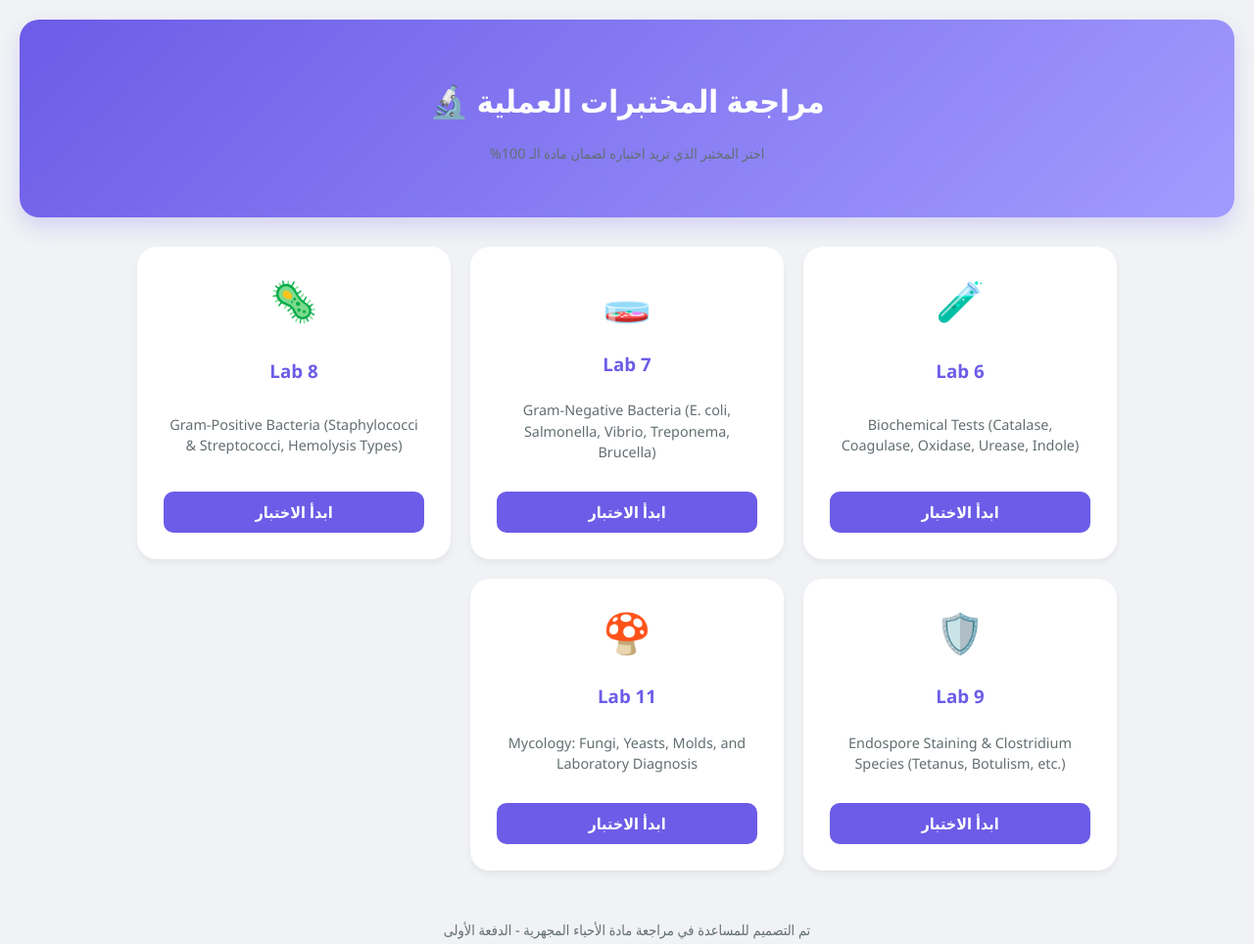
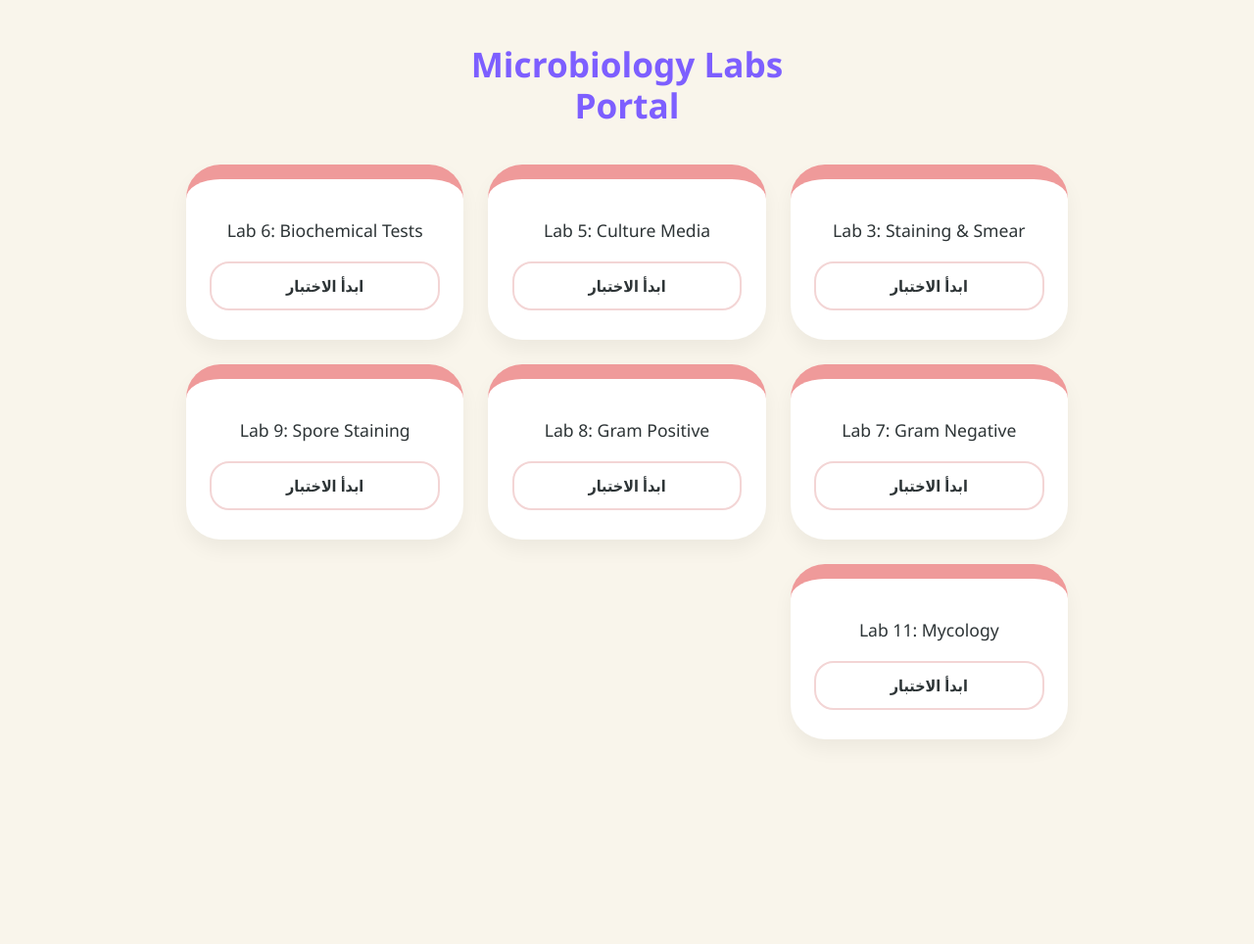
Before and after one commit to diaa14d-cmyk/Microbiology-, a plain HTML site: page index.html in a window 1280 px wide. Shown: the whole page at 98% size. After the commit the page ends 800 px from the top, so only its background shows below. Drawn offline with Linux system fonts and the light colour scheme.

Commit message:
Add files via upload

```diff
--- a/index.html
+++ b/index.html
@@ -3,123 +3,127 @@
 <head>
     <meta charset="UTF-8">
     <meta name="viewport" content="width=device-width, initial-scale=1.0">
-    <title>بوابة مراجعة الأحياء المجهرية</title>
+    <title>Microbiology Labs Portal</title>
     <style>
         :root {
-            --primary: #6c5ce7;
-            --secondary: #a29bfe;
-            --bg: #f0f2f5;
-            --text: #2d3436;
+            --bg-color: #f9f5eb;      /* الخلفية الكريمية */
+            --main-coral: #ef9a9a;    /* اللون المرجاني للحد العلوي */
+            --text-purple: #7d5fff;   /* البنفسجي للعنوان الرئيسي */
+            --card-white: #ffffff;
+            --border-light: #f3d5d5;  /* لون حدود الأزرار */
         }
+
         body {
-            font-family: 'Segoe UI', Tahoma, Geneva, Verdana, sans-serif;
-            background-color: var(--bg);
-            color: var(--text);
+            font-family: 'Segoe UI', Tahoma, sans-serif;
+            background-color: var(--bg-color);
             margin: 0;
             padding: 20px;
+            display: flex;
+            flex-direction: column;
+            align-items: center;
         }
-        header {
+
+        .header-title {
+            color: var(--text-purple);
+            margin-bottom: 40px;
             text-align: center;
-            padding: 40px 0;
-            background: linear-gradient(135deg, var(--primary), var(--secondary));
-            color: white;
-            border-radius: 20px;
-            margin-bottom: 30px;
-            box-shadow: 0 10px 20px rgba(108, 92, 231, 0.2);
+            font-size: 2.2rem;
+            line-height: 1.2;
         }
-        .container {
-            max-width: 1000px;
-            margin: 0 auto;
+
+        .grid-portal {
             display: grid;
             grid-template-columns: repeat(auto-fit, minmax(280px, 1fr));
-            gap: 20px;
+            gap: 25px;
+            width: 100%;
+            max-width: 900px;
         }
-        .lab-card {
-            background: white;
-            padding: 25px;
-            border-radius: 20px;
-            text-align: center;
+
+        .lab-link {
+            text-decoration: none;
+            background: var(--card-white);
+            border-radius: 35px; /* زوايا مستديرة كبيرة كما في الصورة */
+            padding: 30px 20px;
+            box-shadow: 0 10px 20px rgba(0,0,0,0.05);
+            border-top: 15px solid var(--main-coral); /* الحد المرجاني */
             transition: 0.3s;
-            border: 2px solid transparent;
-            cursor: pointer;
-            box-shadow: 0 4px 6px rgba(0,0,0,0.05);
             display: flex;
             flex-direction: column;
-            justify-content: space-between;
+            align-items: center;
         }
-        .lab-card:hover {
-            transform: translateY(-10px);
-            border-color: var(--primary);
-            box-shadow: 0 15px 30px rgba(0,0,0,0.1);
+
+        .lab-link:hover {
+            transform: translateY(-5px);
+            box-shadow: 0 15px 30px rgba(239, 154, 154, 0.2);
         }
-        .lab-icon {
-            font-size: 40px;
-            margin-bottom: 15px;
+
+        .lab-name {
+            color: #2d3436;
+            font-size: 1.1rem;
+            font-weight: 500;
+            text-align: center;
+            margin-bottom: 20px;
+            margin-top: 10px; /* لتعويض مكان الأرقام المحذوفة */
         }
-        h3 { margin: 10px 0; color: var(--primary); }
-        p { font-size: 0.9rem; color: #636e72; line-height: 1.5; }
-        .btn {
-            display: inline-block;
-            margin-top: 15px;
-            padding: 10px 20px;
-            background-color: var(--primary);
-            color: white;
-            text-decoration: none;
-            border-radius: 10px;
+
+        .enter-btn {
+            width: 85%;
+            padding: 12px;
+            border: 2px solid var(--border-light);
+            border-radius: 20px;
+            color: #2d3436;
             font-weight: bold;
-            transition: 0.3s;
+            text-align: center;
+            background: transparent;
+            font-size: 1rem;
         }
-        .btn:hover { background-color: #5849c4; }
-        footer { text-align: center; margin-top: 50px; color: #b2bec3; font-size: 0.8rem; }
+
+        .lab-link:hover .enter-btn {
+            background-color: #fff5f5;
+            border-color: var(--main-coral);
+        }
     </style>
 </head>
 <body>
 
-<header>
-    <h1>مراجعة المختبرات العملية 🔬</h1>
-    <p>اختر المختبر الذي تريد اختباره لضمان مادة الـ 100%</p>
-</header>
+    <h1 class="header-title">Microbiology Labs<br>Portal</h1>
 
-<div class="container">
-    <div class="lab-card">
-        <div class="lab-icon">🧪</div>
-        <h3>Lab 6</h3>
-        <p>Biochemical Tests (Catalase, Coagulase, Oxidase, Urease, Indole)</p>
-        <a href="#" class="btn">ابدأ الاختبار</a>
+    <div class="grid-portal">
+        <a href="lab3.html" class="lab-link">
+            <div class="lab-name">Lab 3: Staining & Smear</div>
+            <div class="enter-btn">ابدأ الاختبار</div>
+        </a>
+
+        <a href="lab5.html" class="lab-link">
+            <div class="lab-name">Lab 5: Culture Media</div>
+            <div class="enter-btn">ابدأ الاختبار</div>
+        </a>
+
+        <a href="lab6.html" class="lab-link">
+            <div class="lab-name">Lab 6: Biochemical Tests</div>
+            <div class="enter-btn">ابدأ الاختبار</div>
+        </a>
+
+        <a href="lab7.html" class="lab-link">
+            <div class="lab-name">Lab 7: Gram Negative</div>
+            <div class="enter-btn">ابدأ الاختبار</div>
+        </a>
+
+        <a href="lab8.html" class="lab-link">
+            <div class="lab-name">Lab 8: Gram Positive</div>
+            <div class="enter-btn">ابدأ الاختبار</div>
+        </a>
+
+        <a href="lab9.html" class="lab-link">
+            <div class="lab-name">Lab 9: Spore Staining</div>
+            <div class="enter-btn">ابدأ الاختبار</div>
+        </a>
+
+        <a href="lab11.html" class="lab-link">
+            <div class="lab-name">Lab 11: Mycology</div>
+            <div class="enter-btn">ابدأ الاختبار</div>
+        </a>
     </div>
-
-    <div class="lab-card">
-        <div class="lab-icon">🧫</div>
-        <h3>Lab 7</h3>
-        <p>Gram-Negative Bacteria (E. coli, Salmonella, Vibrio, Treponema, Brucella)</p>
-        <a href="#" class="btn">ابدأ الاختبار</a>
-    </div>
-
-    <div class="lab-card">
-        <div class="lab-icon">🦠</div>
-        <h3>Lab 8</h3>
-        <p>Gram-Positive Bacteria (Staphylococci & Streptococci, Hemolysis Types)</p>
-        <a href="#" class="btn">ابدأ الاختبار</a>
-    </div>
-
-    <div class="lab-card">
-        <div class="lab-icon">🛡️</div>
-        <h3>Lab 9</h3>
-        <p>Endospore Staining & Clostridium Species (Tetanus, Botulism, etc.)</p>
-        <a href="#" class="btn">ابدأ الاختبار</a>
-    </div>
-
-    <div class="lab-card">
-        <div class="lab-icon">🍄</div>
-        <h3>Lab 11</h3>
-        <p>Mycology: Fungi, Yeasts, Molds, and Laboratory Diagnosis</p>
-        <a href="#" class="btn">ابدأ الاختبار</a>
-    </div>
-</div>
-
-<footer>
-    <p>تم التصميم للمساعدة في مراجعة مادة الأحياء المجهرية - الدفعة الأولى</p>
-</footer>
 
 </body>
 </html>
```
